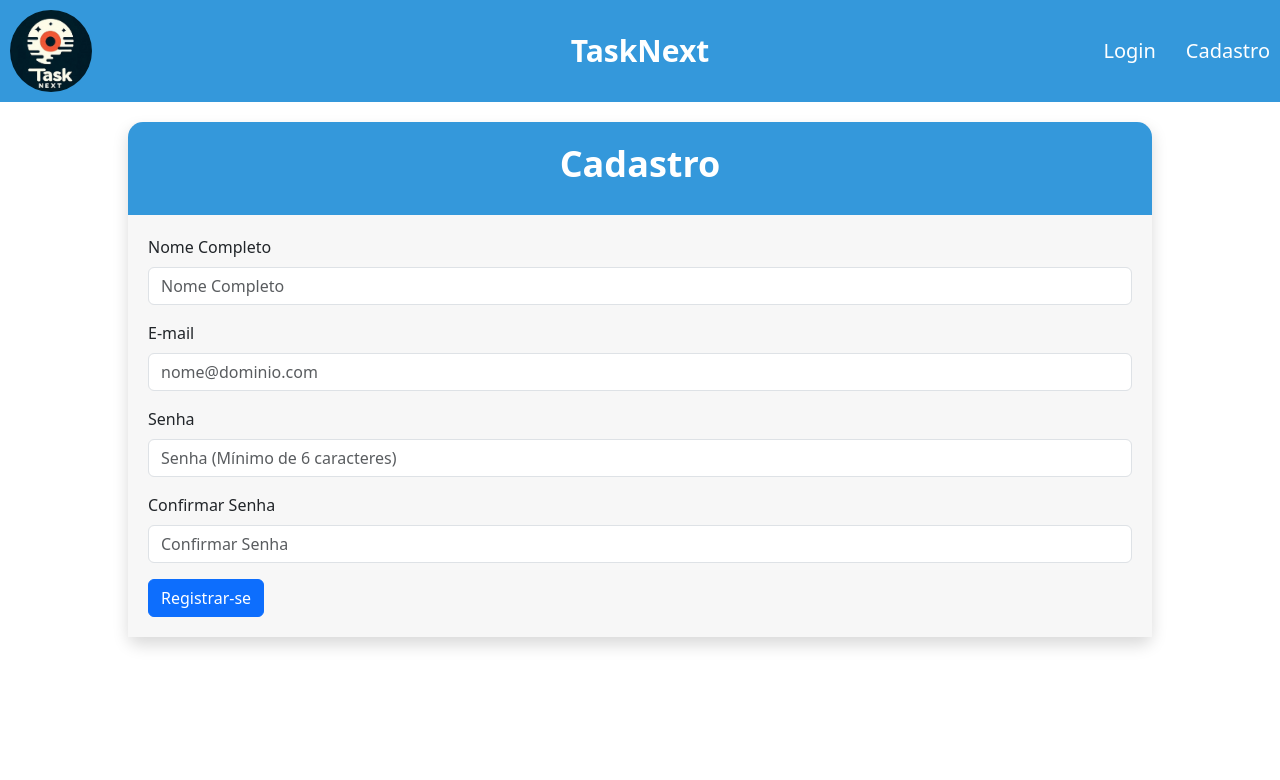
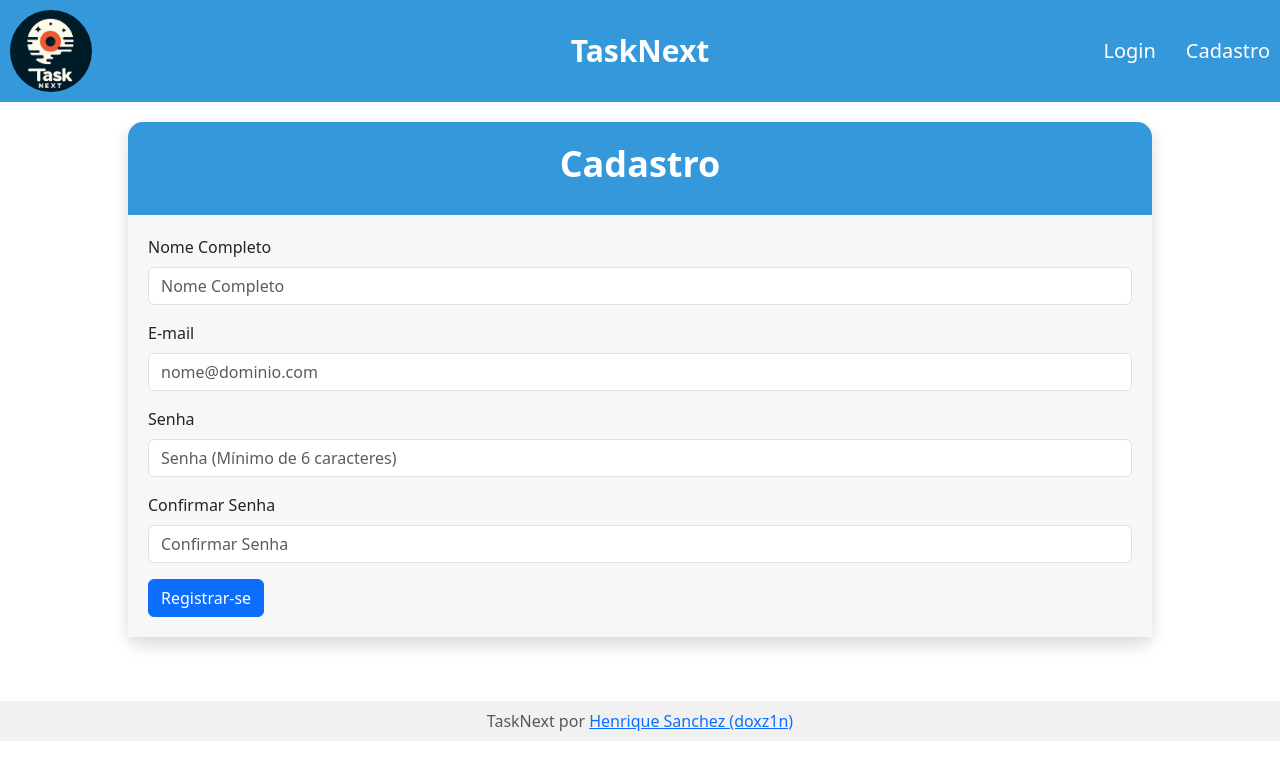
Before and after one commit to doxz1n/gerenciador-tarefas, a Next.js app: page /cadastro in a window 1280 px wide. Shown: the top 780 px of the page. Built offline with nearby package versions, Linux system fonts and the light colour scheme.

Commit message:
Adiciona o Footer no cadastro

```diff
--- a/pages/cadastro.js
+++ b/pages/cadastro.js
@@ -1,5 +1,6 @@
 import Header from "../components/Header";
 import "../node_modules/bootstrap/dist/css/bootstrap.min.css";
+import Footer from "../components/Footer"
 import styles from "../styles/CadastroUsr.module.css";
 import { useState } from "react";
 import { useRouter } from "next/router";
@@ -166,6 +167,7 @@
           )}
         </Formik>
       </div>
+      <Footer></Footer>
     </>
   );
 }
```
